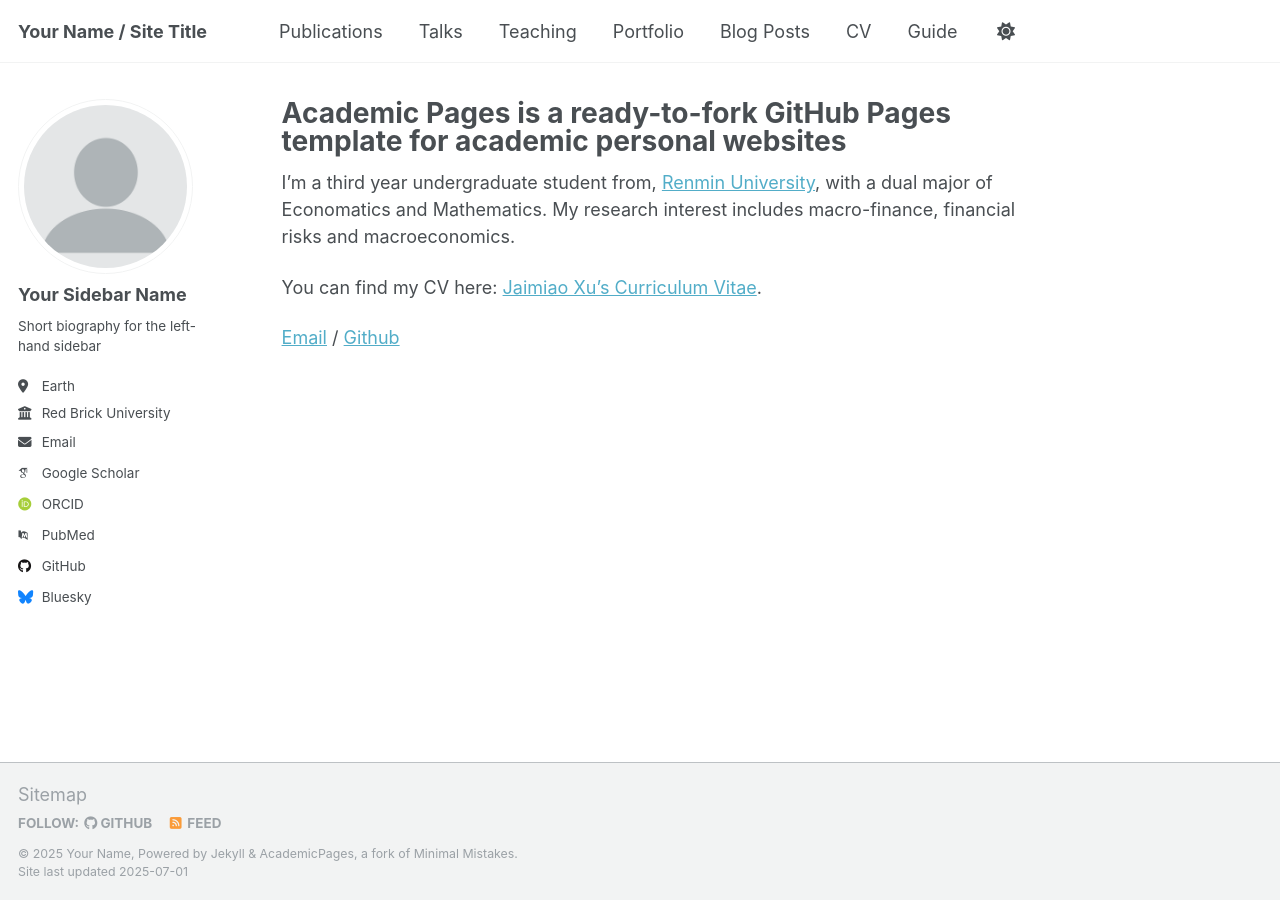
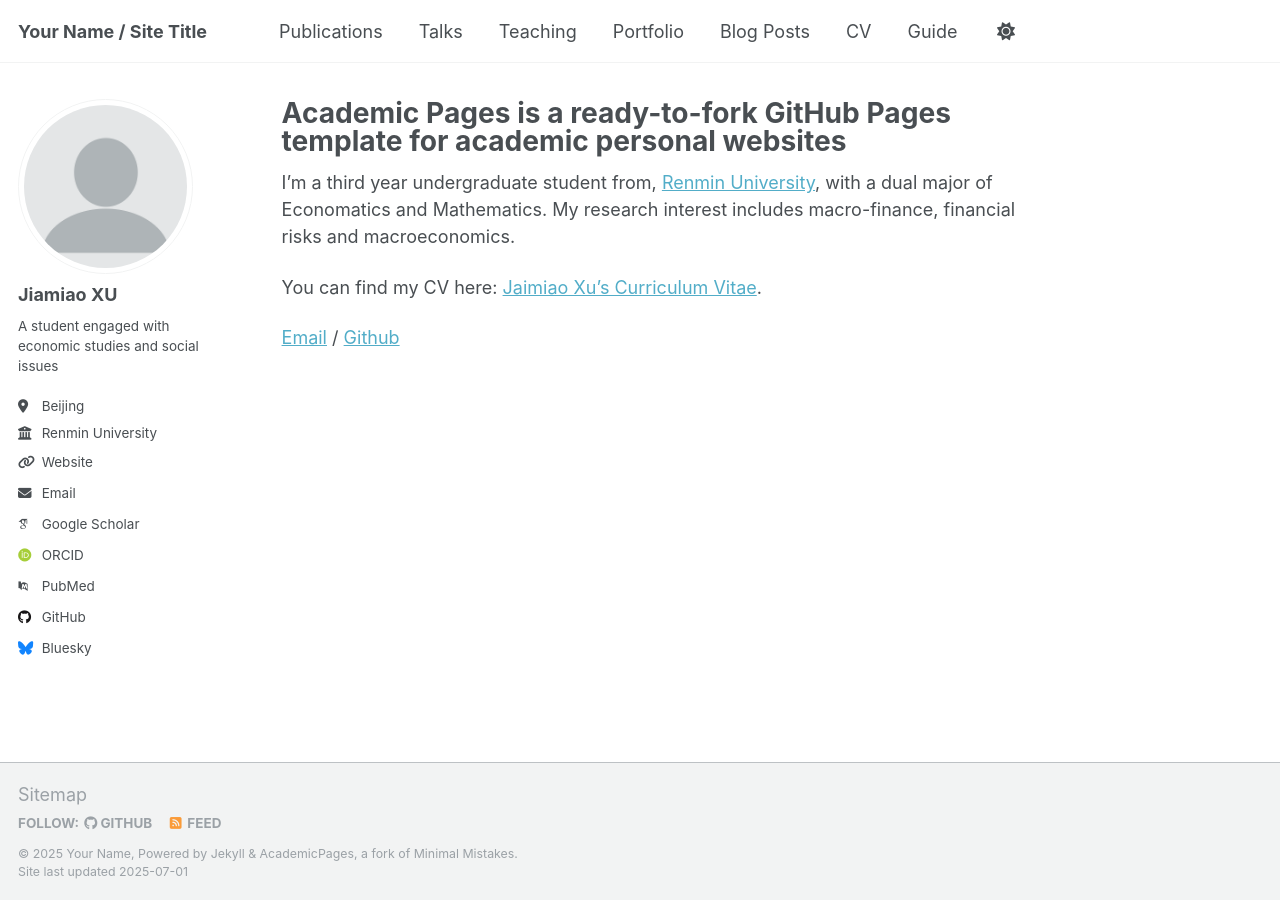
Before and after one commit to JasonJiamiaoXu/jasonjiamiaoxu.github.io, a Jekyll site: the page built from _pages/about.md, in a window 1280 px wide. Built offline with Jekyll 4.4.1, drawn with Linux system fonts in a browser that asks for light colours; some web fonts are replaced; a script that is not in the unit is left out.

Commit message:
_config.yml

```diff
--- a/_config.yml
+++ b/_config.yml
@@ -23,13 +23,13 @@ repository               : "academicpages/academicpages.github.io"
 author:
   # Biographic information
   avatar           : "profile.png"
-  name             : "Your Sidebar Name"
+  name             : "Jiamiao XU"
   pronouns         : # example: "she/her"
-  bio              : "Short biography for the left-hand sidebar"
-  location         : "Earth"
-  employer         : "Red Brick University"
-  uri              : # URL
-  email            : "none@example.org"
+  bio              : "A student engaged with economic studies and social issues"
+  location         : "Beijing"
+  employer         : "Renmin University"
+  uri              : https://jasonjiamiaoxu.github.io
+  email            : "xujiamiao@ruc.edu.cn"
 
   # Academic websites
   academia         : # URL
```
